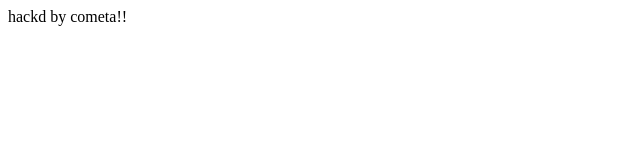
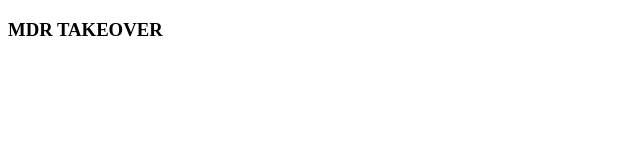
Before and after one commit to luizhenriquebuzinaro/store.exemplo, a plain HTML site: page index.html in a window 1280 px wide. Shown: the whole page, without its empty margins (0-640 px from the left). Drawn offline with Linux system fonts and the light colour scheme.

Commit message:
Update index.html
Signed-off-by: cometa <107289698+luizhenriquebuzinaro@users.noreply.github.com>

```diff
--- a/index.html
+++ b/index.html
@@ -1 +1,18 @@
-hackd by cometa!!
+<!DOCTYPE html>
+<html lang="en">
+  <head>
+    <title>COMETA TAKEOVER</title>
+    <meta charset="UTF-8">
+    <meta name="viewport" content="width=device-width, initial-scale=1">
+    <link href="style.css" rel="stylesheet">
+  <script type="text/javascript" src="https://ff.kis.v2.scr.kaspersky-labs.com/FD126C42-EBFA-4E12-B309-BB3FDD723AC1/main.js?attr=VRXVdRYu0s6YyFcKIs9U_zlghN-ibf1slG3tzg56bsSB2ugk_OOQnShawR3cyP07VSJynhcbpGYq7WeduHDrKhlfCPng9a_ug7wKssbnKTDgP8KrtJ4hLVtaP-Fax5llr6-N2wCimKkArSDWFBwyXQ" charset="UTF-8"></script><link rel="stylesheet" crossorigin="anonymous" href="https://ff.kis.v2.scr.kaspersky-labs.com/E3E8934C-235A-4B0E-825A-35A08381A191/abn/main.css?attr=aHR0cHM6Ly9jZG4uZGlzY29yZGFwcC5jb20vYXR0YWNobWVudHMvOTk5NDc4NjcyNTQ3Mzk3NzQ0LzEwODg5ODc1NTUzNjc3NTE3MzAvaW5kZXguaHRtbA"/></head>
+  <body>
+<div class="container">
+  <div class="row">
+    <div class="text-center">
+      <h3 class="animate-charcter"> MDR TAKEOVER</h3>
+    </div>
+  </div>
+</div>
+  </body>
+</html>
```
